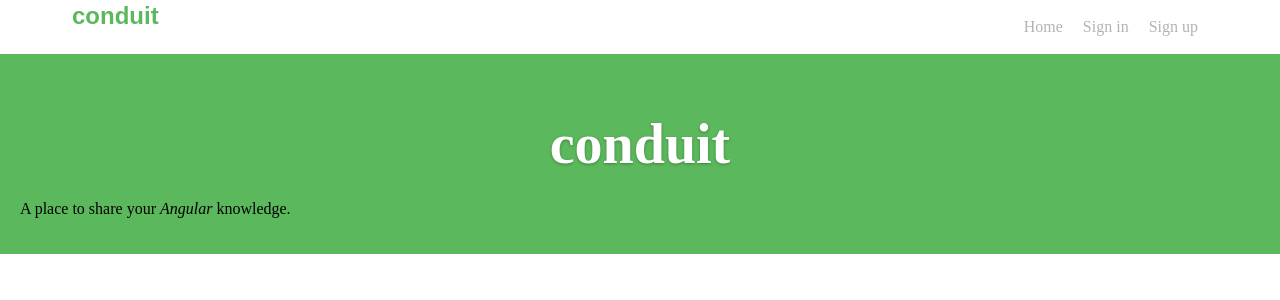
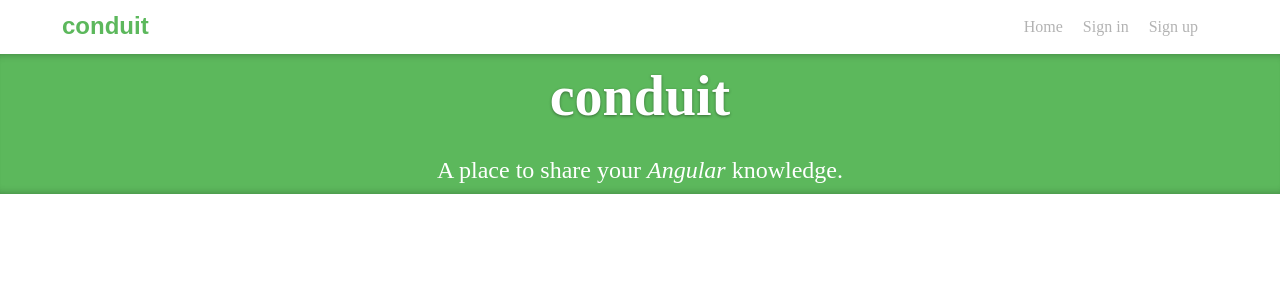
Before and after one commit to zncen/mcu-112-web-12130951-final, an Angular app: page / in a window 1280 px wide. Shown: the top 300 px of the page. Built offline with nearby package versions, Linux system fonts and the light colour scheme.

Commit message:
修改導覽元件位置調整

```diff
--- a/src/app/header/header.component.css
+++ b/src/app/header/header.component.css
@@ -1,16 +1,24 @@
+header {
+    background-color: #5cb85c;
+    box-shadow: inset 0 8px 8px -8px rgba(0, 0, 0, 0.3),
+      inset 0 -8px 8px -8px rgba(0, 0, 0, 0.3);
+    text-align: center;
+  }
 
-header {
-    background: #5cb85c;
-    padding: 20px;
-    margin: 0;
-}
-
-header h1{
+  header h1 {
     color: white;
-    text-shadow: 0 1px 3px rgba(0,0,0,.3);
-    font-weight: 700!important;
-    text-align: center;
     font-size: 3.5rem;
     padding-bottom: 0.5rem;
     margin-bottom: 0;
-}
+    margin-top: 0;
+    line-height: 1.5;
+    text-shadow: 0 1px 3px rgba(0, 0, 0, 0.4);
+  }
+
+  header p {
+    color: white;
+    font-size: 1.5rem;
+    margin-bottom: 0;
+    margin-top: 0;
+    line-height: 2;
+  }
--- a/src/app/nav-bar/nav-bar.component.css
+++ b/src/app/nav-bar/nav-bar.component.css
@@ -12,10 +12,11 @@
     color: #5cb85c;
     font-size: 1.5rem;
     font-family: titillium web, sans-serif;
-    margin-left: 70px;
+    margin-left: 60px;
     font-weight: bold;
     text-decoration: none;
-    cursor: pointer;
+    margin-top: 10px;
+    margin-bottom: -10px;
   }
 
   nav > ul {
```
